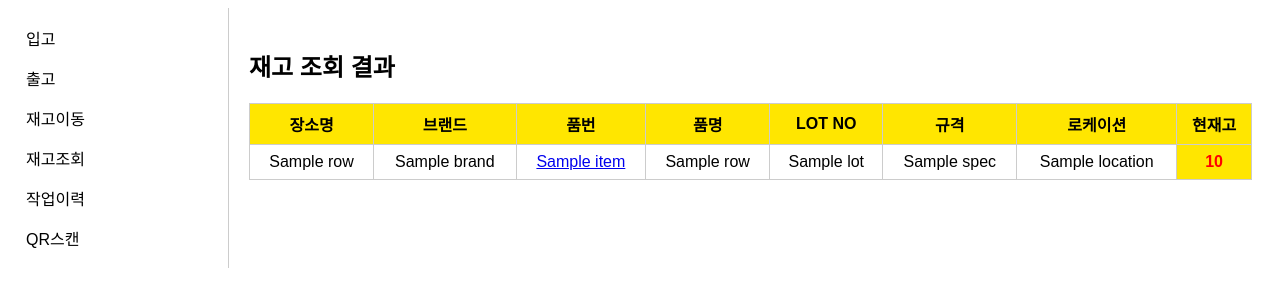
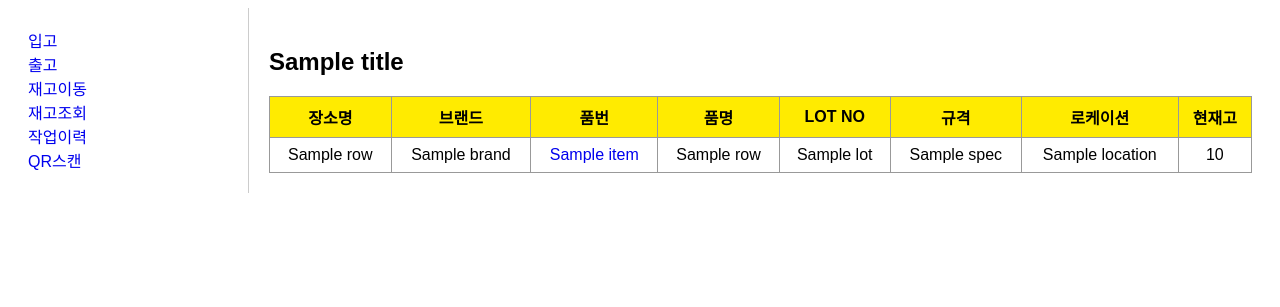
Before and after one commit to dlahtp44-prog/pars-wms-api, a FastAPI app: template app/templates/inventory.html in a window 1280 px wide. Shown: the top 307 px of the page. Run offline with FastAPI, Linux system fonts and the light colour scheme; the template is opened without the code that fills it: most values are stand-ins (such as "Sample title", 1, 10 or a date in 2020); parts of the project's set-up code (start-up, migrations or seed data) failed here and were passed over.

Commit message:
Update inventory.html

```diff
--- a/app/templates/inventory.html
+++ b/app/templates/inventory.html
@@ -1,99 +1,23 @@
-<!DOCTYPE html>
-<html lang="ko">
-<head>
-  <meta charset="UTF-8">
-  <title>재고 조회</title>
-  <style>
-    body { font-family: Arial, sans-serif; }
-    .container { display: flex; }
-    .menu {
-      width: 200px;
-      border-right: 1px solid #ccc;
-      padding: 10px;
-    }
-    .menu a {
-      display: block;
-      padding: 8px;
-      text-decoration: none;
-      color: #000;
-    }
-    .menu a:hover {
-      background: #f0f0f0;
-    }
-    .content {
-      flex: 1;
-      padding: 20px;
-    }
-    table {
-      width: 100%;
-      border-collapse: collapse;
-    }
-    th, td {
-      border: 1px solid #ccc;
-      padding: 8px;
-      text-align: center;
-    }
-    th {
-      background: #ffe600;
-    }
-    .qty {
-      background: #ffe600;
-      font-weight: bold;
-      color: red;
-    }
-  </style>
-</head>
-<body>
-
-<div class="container">
-
-  <!-- 좌측 메뉴 -->
-  <div class="menu">
-    <a href="/inbound-page">입고</a>
-    <a href="/outbound-page">출고</a>
-    <a href="/move-page">재고이동</a>
-    <a href="/inventory-page">재고조회</a>
-    <a href="/history-page">작업이력</a>
-    <a href="/qr-page">QR스캔</a>
-  </div>
-
-  <!-- 조회 결과 -->
-  <div class="content">
-    <h2>재고 조회 결과</h2>
+{% extends "base.html" %}
+{% block content %}
+<h2>{{ title }}</h2>
 
 <table>
 <tr>
-        <th>장소명</th>
-        <th>브랜드</th>
-        <th>품번</th>
-        <th>품명</th>
-        <th>LOT NO</th>
-        <th>규격</th>
-        <th>로케이션</th>
-        <th>현재고</th>
+  <th>장소명</th><th>브랜드</th><th>품번</th><th>품명</th>
+  <th>LOT NO</th><th>규격</th><th>로케이션</th><th>현재고</th>
 </tr>
-
 {% for r in rows %}
 <tr>
   <td>{{ r.location_name }}</td>
   <td>{{ r.brand }}</td>
-        <td>
-          <a href="/item/{{ r.item }}">
-            {{ r.item }}
-          </a>
-        </td>
+  <td><a href="/item/{{ r.item }}">{{ r.item }}</a></td>
   <td>{{ r.name }}</td>
   <td>{{ r.lot }}</td>
   <td>{{ r.spec }}</td>
   <td>{{ r.location }}</td>
-        <td class="qty">{{ r.qty }}</td>
+  <td>{{ r.qty }}</td>
 </tr>
 {% endfor %}
 </table>
-
-  </div>
-
-</div>
-
-</body>
-</html>
+{% endblock %}
```
Lines whose indentation alone changed are shown as unchanged.
